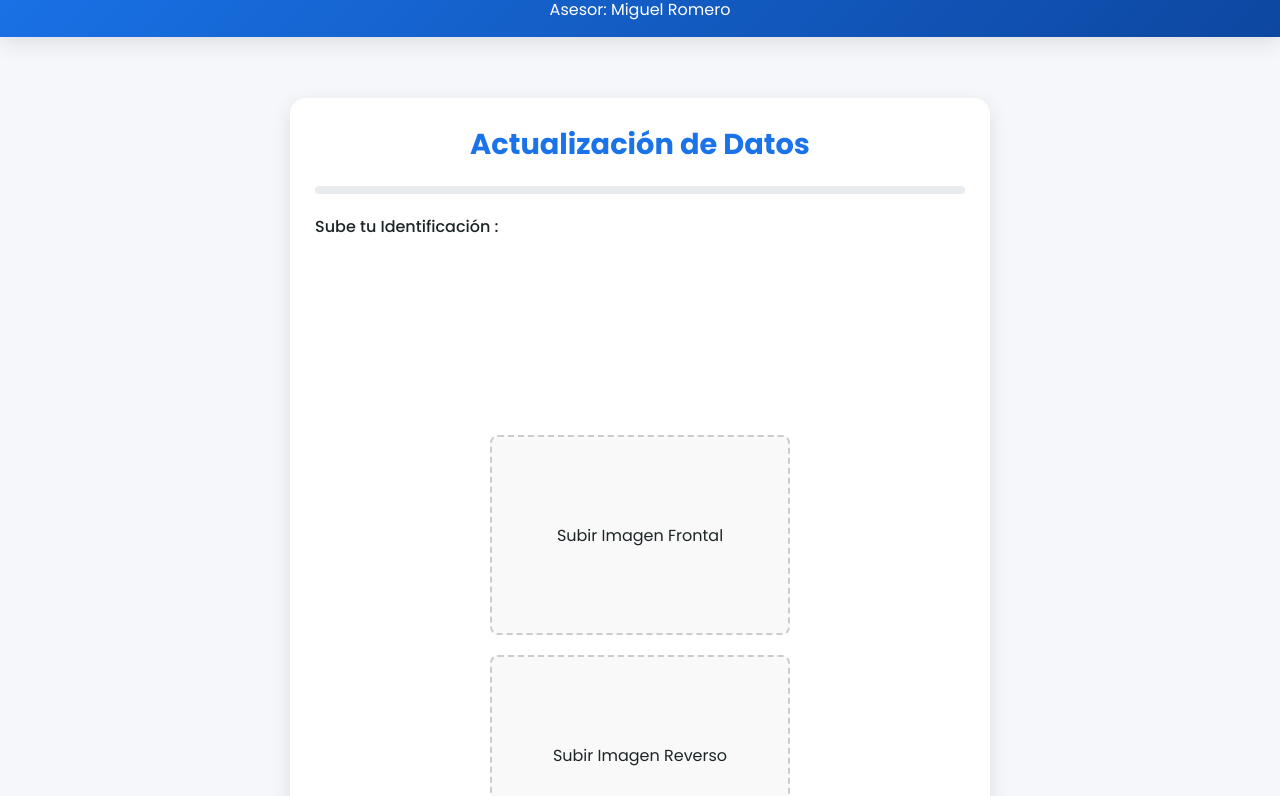
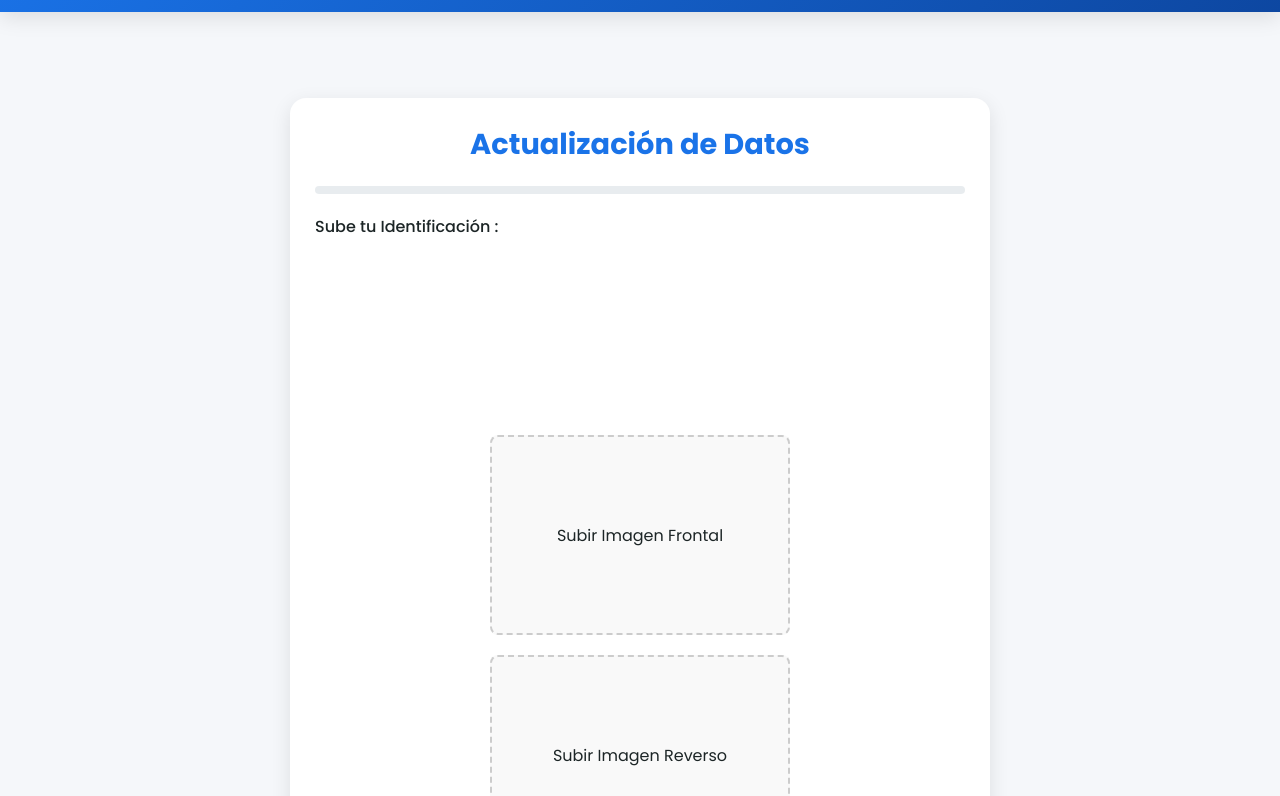
Before and after one commit to crtroatan568-lab/Actualizacion, a plain HTML site: page index.html in a window 1280 px wide. Shown: the part 62-858 px from the top of the page. Drawn offline with Linux system fonts and the light colour scheme.

Commit message:
Update index.html

```diff
--- a/index.html
+++ b/index.html
@@ -283,7 +283,7 @@
   <body>
     <header>
       <h1>Actualización de datos</h1>
-      <span>Asesor: Miguel Romero</span>
+
     </header>
 
     <div class="form-container">
```
